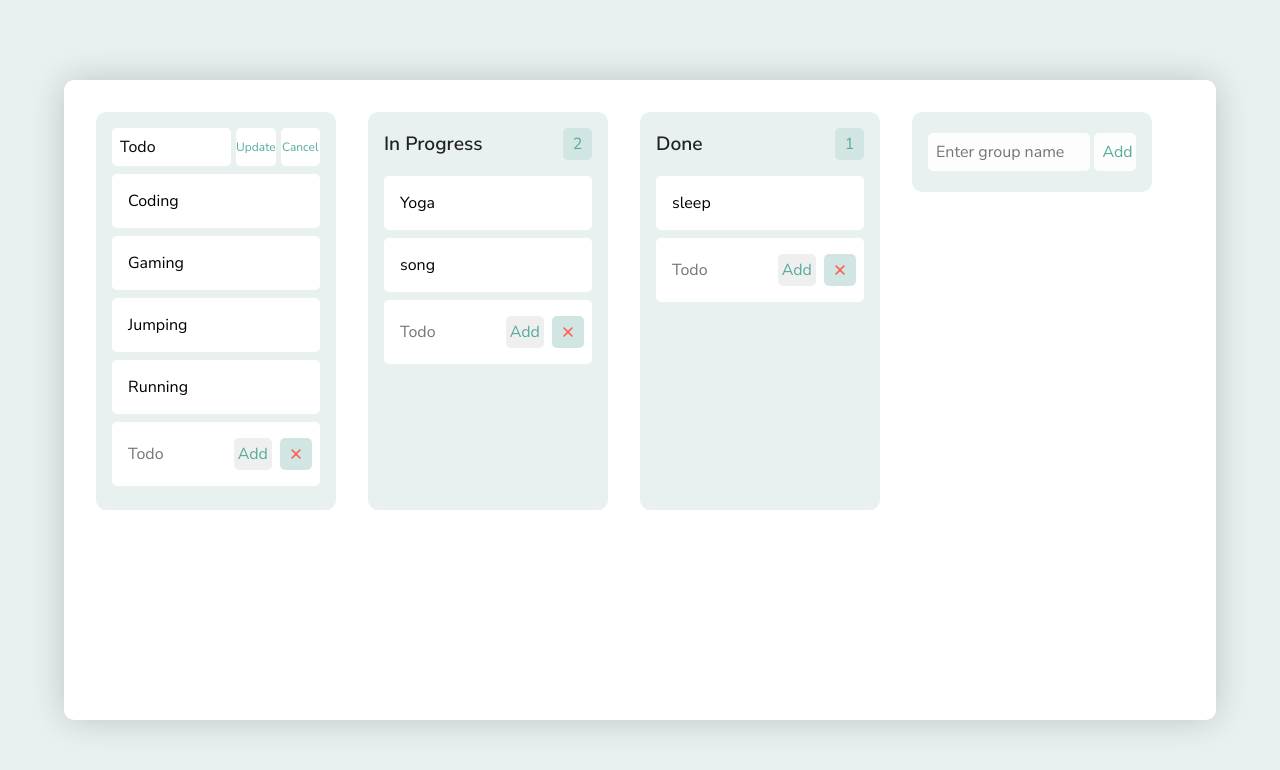
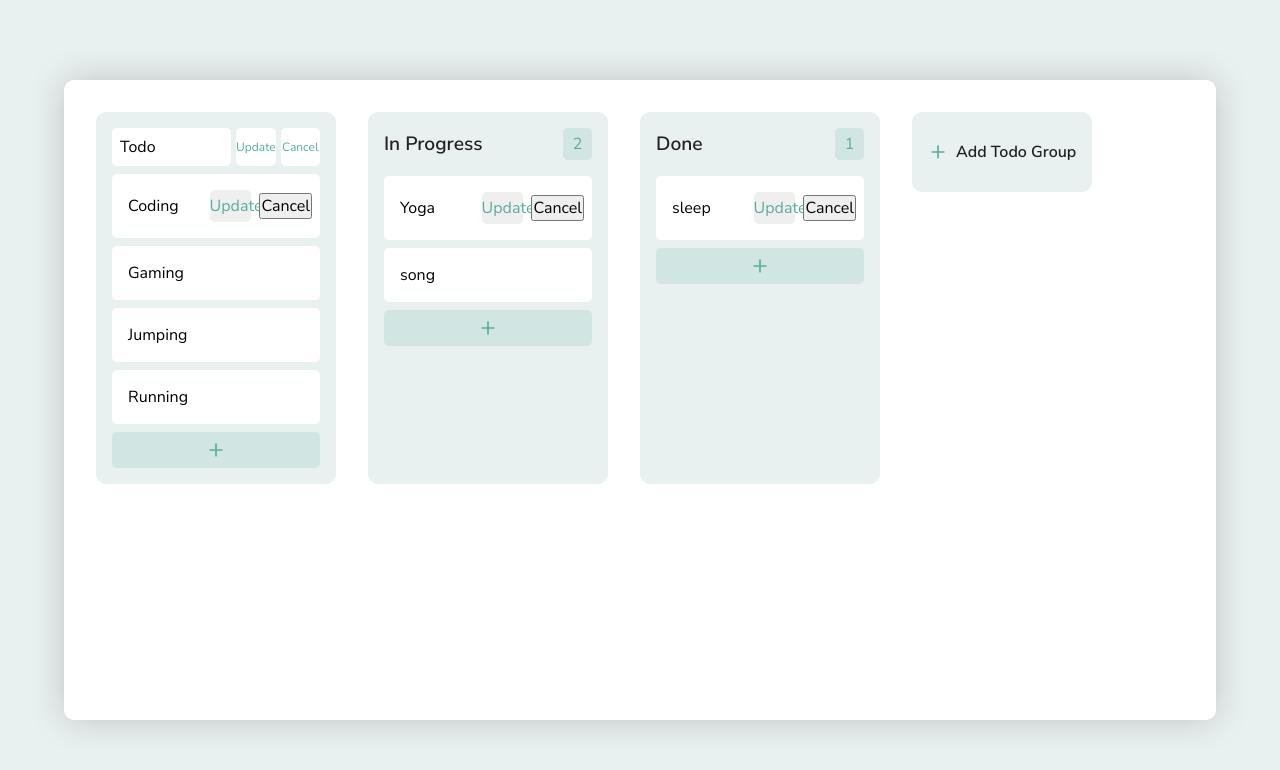
Before and after one commit to Mahadi92/flex-todo, a React (Create React App) app: page / in a window 1280 px wide. Shown: the top 770 px of the page. Built offline with nearby package versions, Linux system fonts and the light colour scheme.

Commit message:
dnd done

```diff
--- a/src/components/GroupTodo.js
+++ b/src/components/GroupTodo.js
@@ -1,4 +1,4 @@
-import React, { useState } from 'react';
+import React, { useRef, useState } from 'react';
 import { FiPlus } from "react-icons/fi";
 import { HiX } from "react-icons/hi";
 import Todos from './Todos';
@@ -10,8 +10,44 @@ const GroupTodo = ({ todoGroups, setTodoGroups }) => {
 
 
     // Drag and Drop Functions
+    const dragItem = useRef();
+    const dragNode = useRef();
 
 
+    const handleDragStart = (e, params) => {
+        dragItem.current = params;
+        dragNode.current = e.target;
+        dragNode.current.addEventListener('dragend', handleDragEnd)
+        setTimeout(() => {
+            setDragging(true);
+        }, 0)
+    }
+    const handleDragEnd = () => {
+        setDragging(false);
+        dragNode.current.removeEventListener('dragend', handleDragEnd)
+        dragItem.current = null;
+        dragNode.current = null;
+    }
+
+    const handleDragEnter = (e, params) => {
+        const currentItem = dragItem.current;
+        if (e.target !== dragNode.current) {
+            setTodoGroups((oldList) => {
+                let newList = JSON.parse(JSON.stringify(oldList));
+                newList[params.grpI].todoList.splice(params.todoI, 0, newList[currentItem.grpI].todoList.splice(currentItem.todoI, 1)[0]);
+                dragItem.current = params;
+                return newList
+            })
+        }
+    }
+
+    const dragStyles = (params) => {
+        const currentItem = dragItem.current;
+        if (currentItem.grpI === params.grpI && currentItem.todoI === params.todoI) {
+            return "current_todo__card todo__card"
+        }
+        return "todo__card"
+    }
 
 
     // group todo CRUD functions
@@ -48,7 +84,11 @@ const GroupTodo = ({ todoGroups, setTodoGroups }) => {
             {todoGroups.length > 0 &&
                 todoGroups.map((todoGroup, grpI) => {
                     return (
-                        <div key={grpI} className="grp_todo">
+                        <div key={grpI}
+                            className="grp_todo"
+                            onDragEnter={dragging && !todoGroup.todoList.length ? (e) => handleDragEnter(e, { grpI, todoI: 0 }) : null}
+
+                        >
                             <button onClick={(e) => handleDeleteGroupTodo(todoGroup?.id)} className="grp_todo__delete_btn"><HiX /> </button>
                             {editGroupTodo === todoGroup.id ?
 
@@ -67,14 +107,14 @@ const GroupTodo = ({ todoGroups, setTodoGroups }) => {
                                 </div>
 
                             }
-                            <Todos todoGroup={todoGroup} todoGroups={todoGroups} setTodoGroups={setTodoGroups} />
+                            <Todos todoGroup={todoGroup} todoGroups={todoGroups} grpI={grpI} dragging={dragging} handleDragStart={handleDragStart} handleDragEnter={handleDragEnter} dragStyles={dragStyles} />
                         </div>
                     )
                 })
             }
 
             {
-                isAddGroup ?
+                !isAddGroup ?
                     <button onClick={() => setIsAddGroup(true)} className="grp_todo__add_btn">
                         <FiPlus size="20px" />
                         <span>Add Todo Group </span>
--- a/src/components/Todos.js
+++ b/src/components/Todos.js
@@ -6,7 +6,7 @@ import { HiX } from "react-icons/hi";
 
 
 
-const Todos = ({ todoGroup, todoGroups, setTodoGroups }) => {
+const Todos = ({ todoGroup, todoGroups, grpI, dragging, handleDragStart, handleDragEnter, dragStyles }) => {
     const [todos, setTodos] = useState(todoGroup.todoList)
     const [isAddTodo, setIsAddTodo] = useState(false);
     const [isEditTodo, setIsEditTodo] = useState(false);
@@ -49,11 +49,17 @@ const Todos = ({ todoGroup, todoGroups, setTodoGroups }) => {
     return (
         <div>
             {todoGroup.todoList.length > 0 &&
-                todoGroup.todoList?.map((todo, i) => {
+                todoGroup.todoList?.map((todo, todoI) => {
                     return (
-                        <div key={i}>
-                            {!isEditTodo ?
-                                <div className="todo__card" onDoubleClick={() => setIsEditTodo(true)}>
+                        <div key={todoI}>
+                            {!isEditTodo && todoI ?
+                                <div
+                                    className={dragging ? dragStyles({ grpI, todoI }) : "todo__card"}
+                                    draggable
+                                    onDragStart={(e) => handleDragStart(e, { grpI, todoI })}
+                                    onDragEnter={(e) => dragging ? handleDragEnter(e, { grpI, todoI }) : null}
+                                    onDoubleClick={() => setIsEditTodo(true)}
+                                >
                                     <p>{todo.todoTitle}</p>
                                     <button className="todo__action_btn" onClick={(e) => handleDeleteTodo(todo.id)}>
                                         <AiOutlineDelete />
@@ -77,7 +83,7 @@ const Todos = ({ todoGroup, todoGroups, setTodoGroups }) => {
             }
 
             {
-                isAddTodo ?
+                !isAddTodo ?
                     <button className="todo__add_btn" onClick={() => setIsAddTodo(true)}>
                         <FiPlus size="20px" />
                     </button>
--- a/src/styles/style.scss
+++ b/src/styles/style.scss
@@ -206,6 +206,16 @@
         transform:scale(1);
     }
 }
+.current_todo__card{
+    background: $color__primary_600;
+    color: $color__primary_600;
+    cursor: grabbing;
+
+    button{
+        color: $color__primary_600;
+    }
+
+}
 .todo__action_btn{
     width: 2rem;
     height: 2rem;
```
